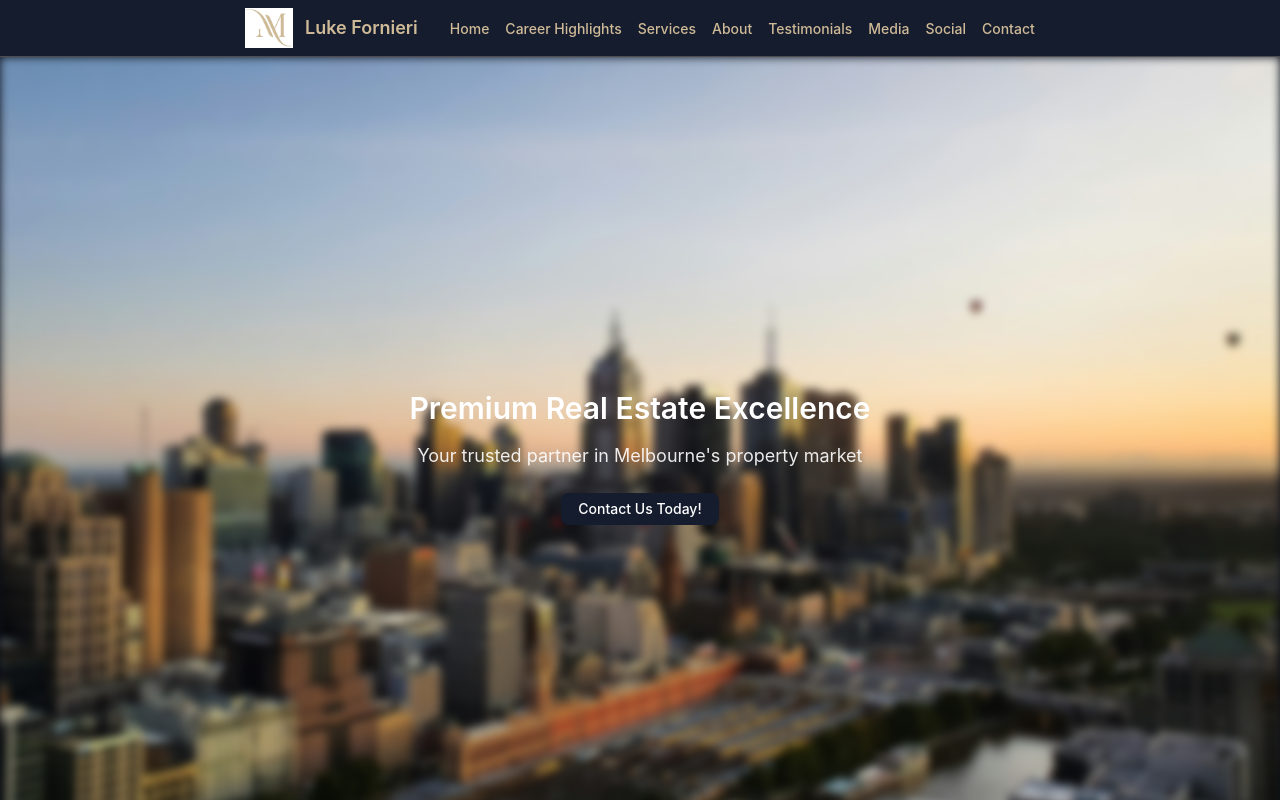
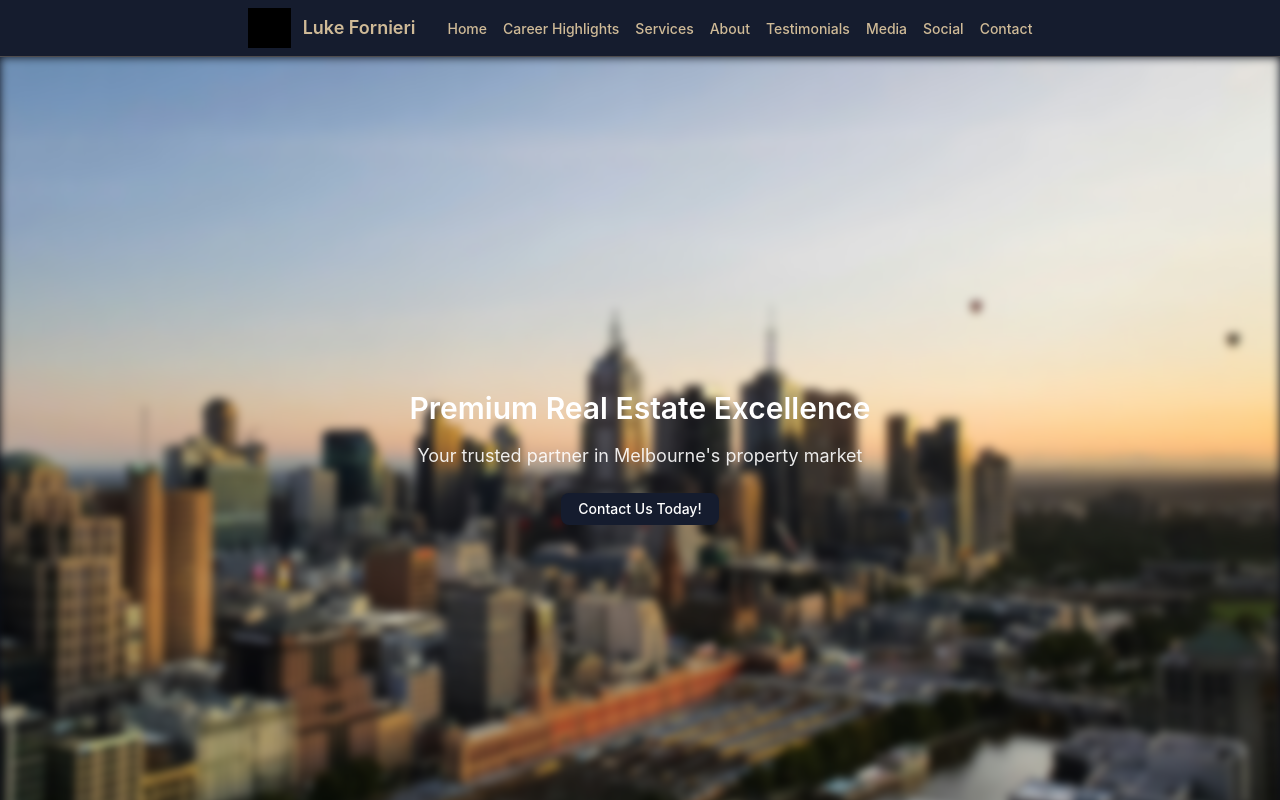
Before and after one commit to Imhermes1/LukeRealEstateSite, a Next.js app: page / in a window 1280 px wide. Shown: the top 800 px of the page. Built offline with nearby package versions, Linux system fonts and the light colour scheme; no server answers.

Commit message:
Replace logos with vector file-03.jpg and add background removal CSS filters

```diff
--- a/app/components/Footer.tsx
+++ b/app/components/Footer.tsx
@@ -7,7 +7,7 @@ export default function Footer() {
         <div className="footer-content">
           <div className="footer-brand">
             <img
-              src="/images/PNG-03.jpeg"
+              src="/images/vector file-03.jpg"
               alt="MAK REALTY Logo"
               className="footer-logo"
             />
--- a/app/components/Header.tsx
+++ b/app/components/Header.tsx
@@ -18,7 +18,7 @@ export default function Header() {
       <nav className="nav-container" aria-label="Main navigation">
         <div className="nav-brand">
           <img
-            src="/images/PNG-03.jpeg"
+            src="/images/vector file-03.jpg"
             alt="MAK REALTY Logo"
             className="brand-logo"
           />
--- a/app/globals.css
+++ b/app/globals.css
@@ -414,6 +414,19 @@ a:focus-visible {
   height: 40px;
   width: auto;
   object-fit: contain;
+  mix-blend-mode: multiply;
+  filter: brightness(0) saturate(100%) invert(0) sepia(0) saturate(0) hue-rotate(0deg) brightness(1) contrast(1);
+  background: transparent;
+}
+
+/* Alternative logo styling for better background removal */
+.brand-logo-alt {
+  height: 40px;
+  width: auto;
+  object-fit: contain;
+  mix-blend-mode: darken;
+  filter: contrast(1.2) brightness(1.1);
+  background: transparent;
 }
 
 .brand-text {
@@ -1336,7 +1349,8 @@ a:focus-visible {
   height: 50px;
   width: auto;
   object-fit: contain;
-  filter: brightness(0) invert(1);
+  mix-blend-mode: multiply;
+  filter: brightness(0) saturate(100%) invert(1) sepia(0) saturate(0) hue-rotate(0deg) brightness(1) contrast(1);
 }
 
 .footer-brand-text h3 {
```
Also changed, not shown: public/images/vector file-03.jpg (added).
